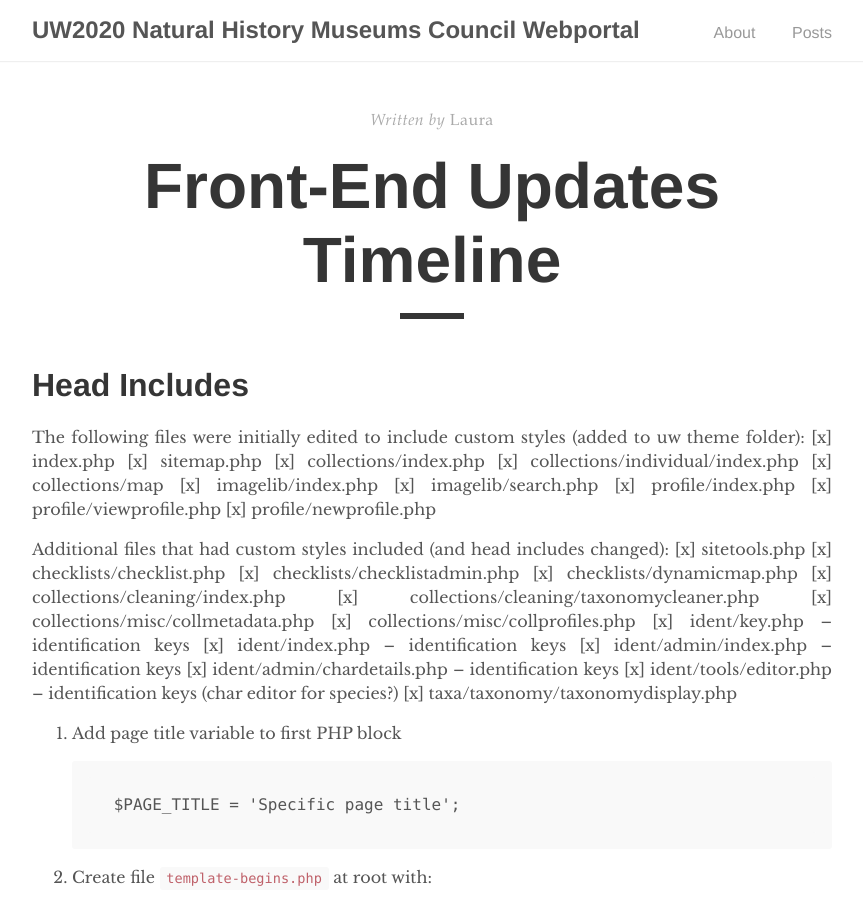
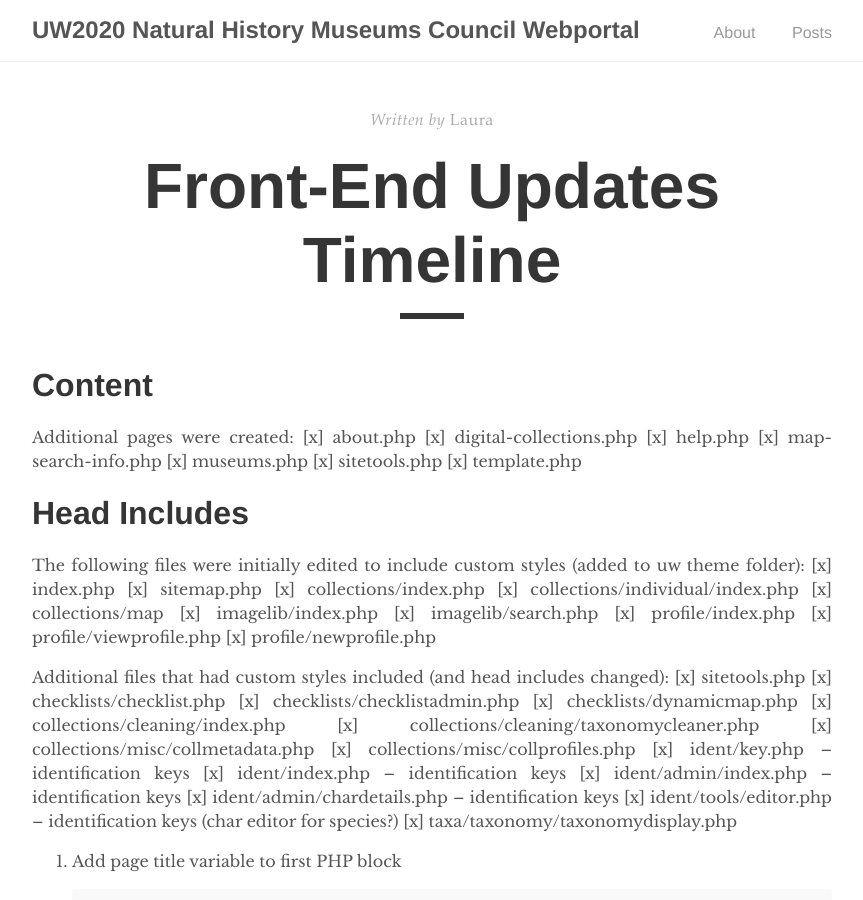
Before and after one commit to arbolitoloco/uw2020, a Jekyll site: the page built from docs/front-end-updates-timeline.md, in a window 1280 px wide and 900 px high. Shown: the whole window, without its empty margins (208-1071 px from the left). Built offline with Jekyll 4.4.1, drawn with Linux system fonts in a browser that asks for light colours.

Commit message:
Update front-end-updates-timeline.md

```diff
--- a/docs/front-end-updates-timeline.md
+++ b/docs/front-end-updates-timeline.md
@@ -4,6 +4,17 @@ title:  "Front-End Updates Timeline"
 author: "Laura"
 tags:
 ---
+
+# Content
+
+Additional pages were created:
+[x] about.php
+[x] digital-collections.php
+[x] help.php
+[x] map-search-info.php
+[x] museums.php
+[x] sitetools.php
+[x] template.php
 
 # Head Includes
 
```
